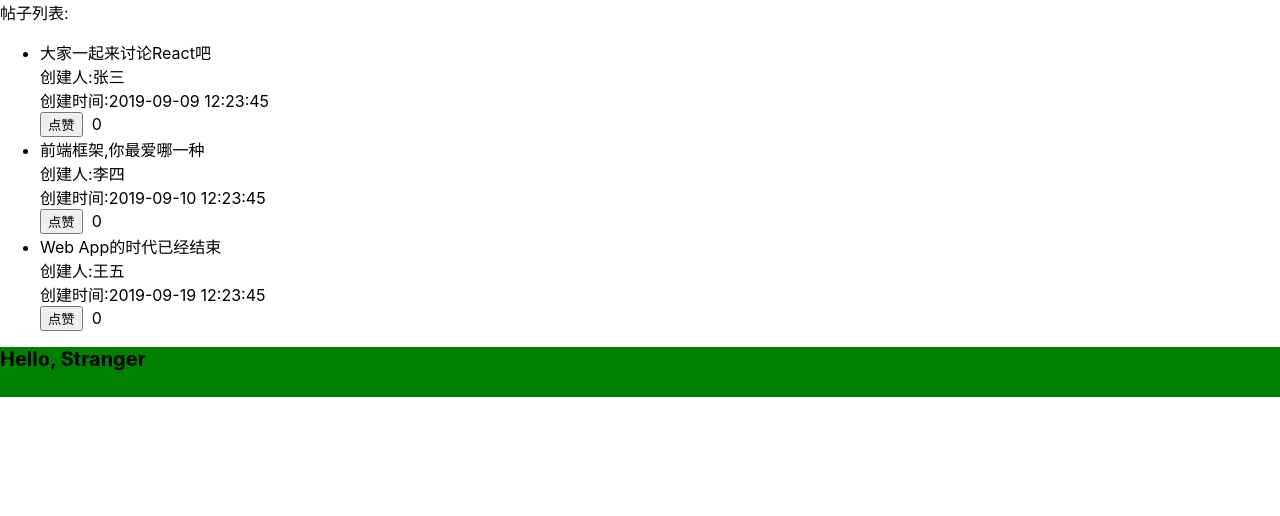
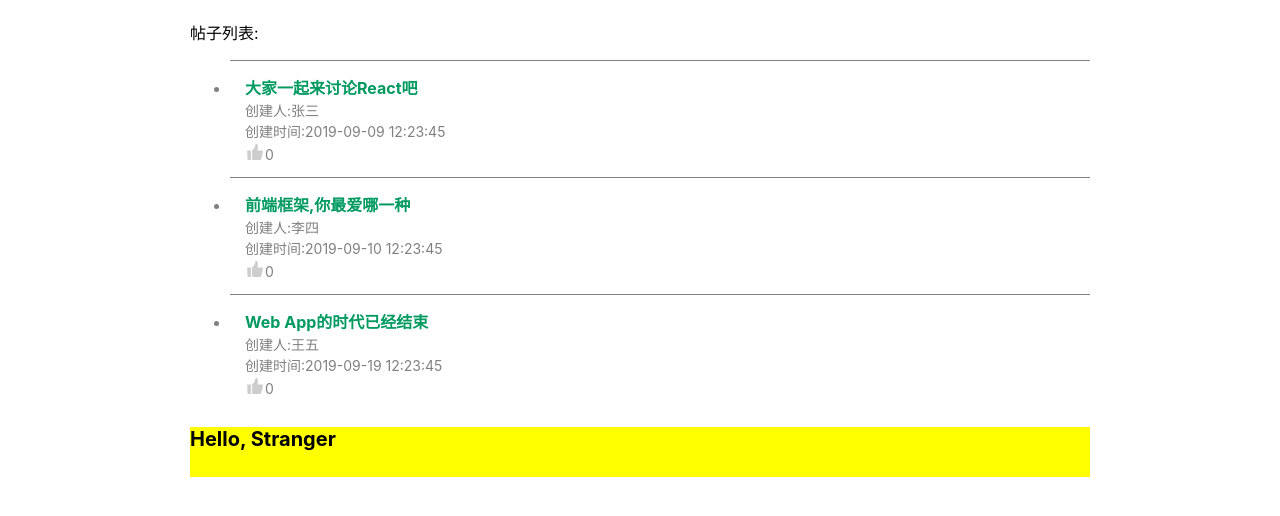
Before and after one commit to kekenalog/react-app, a React (Create React App) app: page / in a window 1280 px wide. Shown: the top 516 px of the page. Built offline with nearby package versions, Linux system fonts and the light colour scheme.

Commit message:
css的完整示例

```diff
--- /dev/null
+++ b/public/style.css
@@ -0,0 +1,13 @@
+body {
+  margin: 0;
+  padding: 0;
+  font-family: sans-serif;
+}
+
+ul {
+  list-style: none;
+}
+
+h2 {
+  text-align: center;
+}
--- /dev/null
+++ b/src/ch02/PostItem.css
@@ -0,0 +1,31 @@
+.item {
+  border-top: 1px solid grey;
+  padding: 15px;
+  font-size: 14px;
+  color: grey;
+  line-height: 21px;
+}
+
+.title {
+  font-size: 16px;
+  font-weight: bold;
+  line-height: 24px;
+  color: #009a61;
+}
+
+.like {
+  width: 100%;
+  height: 20px;
+}
+
+.like img {
+  width: 20px;
+  height: 20px;
+}
+
+.like span {
+  widows: 20px;
+  height: 20px;
+  vertical-align: middle;
+  display: table-cell;
+}
--- a/src/ch02/PostItem.js
+++ b/src/ch02/PostItem.js
@@ -1,24 +1,26 @@
 import React from 'react'
 import PropTypes from 'prop-types'
+import './PostItem.css'
+import like from './images/like-default.png'
 
 function PostItem (props) {
   const handleClick = () => props.handleVote(props.post.id)
   const { post } = props
   return (
-    <li>
-      <div>{post.title}</div>
+    <li className="item">
+      <div className="title">{post.title}</div>
       <div>
         创建人:<span>{post.author}</span>
       </div>
       <div>
         创建时间:<span>{post.date}</span>
       </div>
-      {
-        <div>
-          <button onClick={handleClick}>点赞</button> &nbsp;
-          <span>{post.vote}</span>
-        </div>
-      }
+      <div className="like">
+        <span>
+          <img src={like} onClick={handleClick} />
+        </span>
+        <span>{post.vote}</span>
+      </div>
     </li>
   )
 }
--- /dev/null
+++ b/src/ch02/PostList.css
@@ -0,0 +1,4 @@
+.container {
+  width: 900px;
+  margin: 20px auto;
+}
--- a/src/ch02/PostList.js
+++ b/src/ch02/PostList.js
@@ -2,6 +2,8 @@ import React, { Component } from 'react'
 
 import PostItem from './PostItem'
 import { Welcome } from './Welcome'
+
+import './PostList.css'
 
 const data = [
   {
@@ -52,7 +54,7 @@ class PostList extends Component {
       handleVote: this.handleVote
     }
     return (
-      <div>
+      <div className="container">
         帖子列表:
         <ul>
           {this.state.posts.map((item) => (
--- a/src/ch02/Welcome.js
+++ b/src/ch02/Welcome.js
@@ -1,18 +1,13 @@
 import React from 'react'
 
 function Welcome (props) {
-  return (
-    <h1
-      style={{
-        width: '100%',
-        height: '50px',
-        backgroundColor: 'green',
-        fontSize: '20px'
-      }}
-    >
-      Hello, {props.name}
-    </h1>
-  )
+  const style = {
+    width: '100%',
+    height: '50px',
+    backgroundColor: 'yellow',
+    fontSize: '20px'
+  }
+  return <h1 style={style}>Hello, {props.name}</h1>
 }
 
 Welcome.defaultProps = {
--- a/src/ch02/style.css
+++ /dev/null
@@ -1,6 +0,0 @@
-.foo {
-  width: 100%;
-  height: 50px;
-  background-color: blue;
-  font: size 20px;
-}
```
Also changed, not shown: src/ch02/images/like-default.png (added), src/ch02/images/like.png (added).
